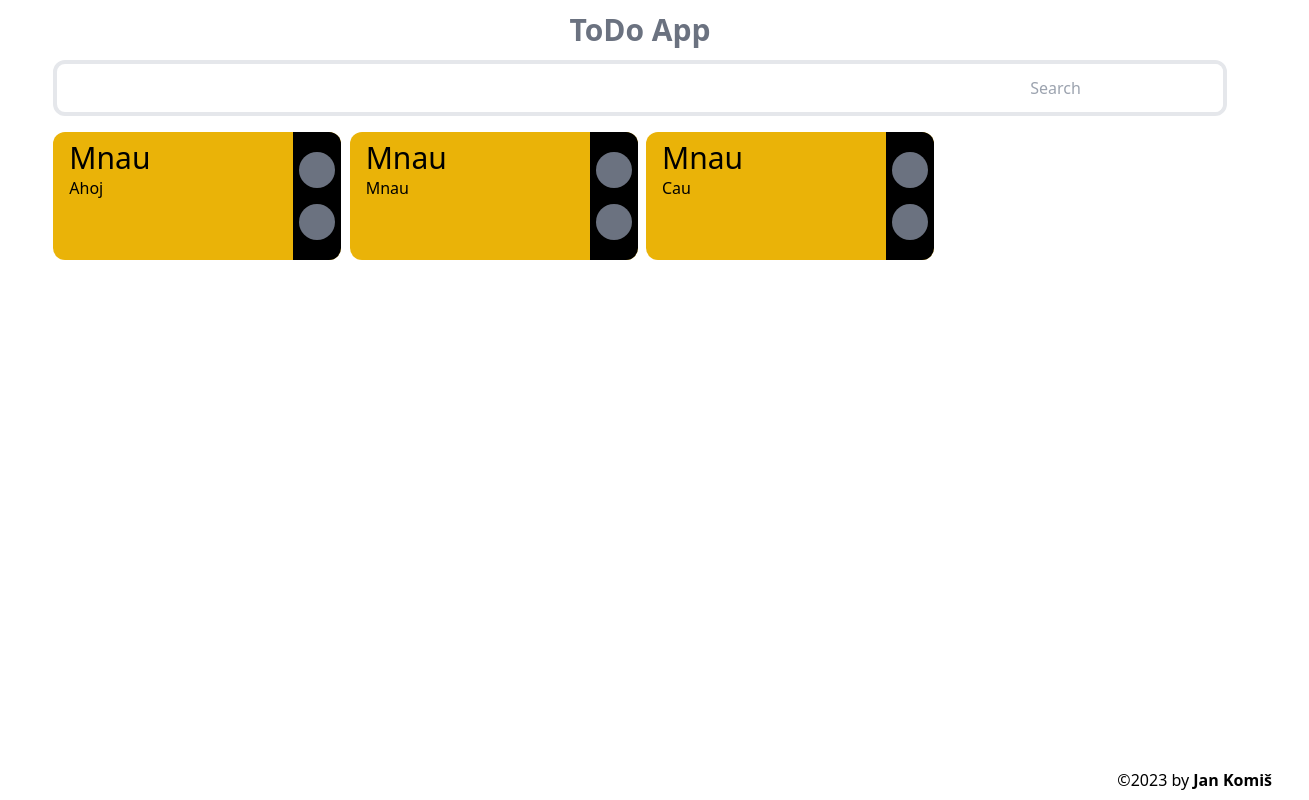
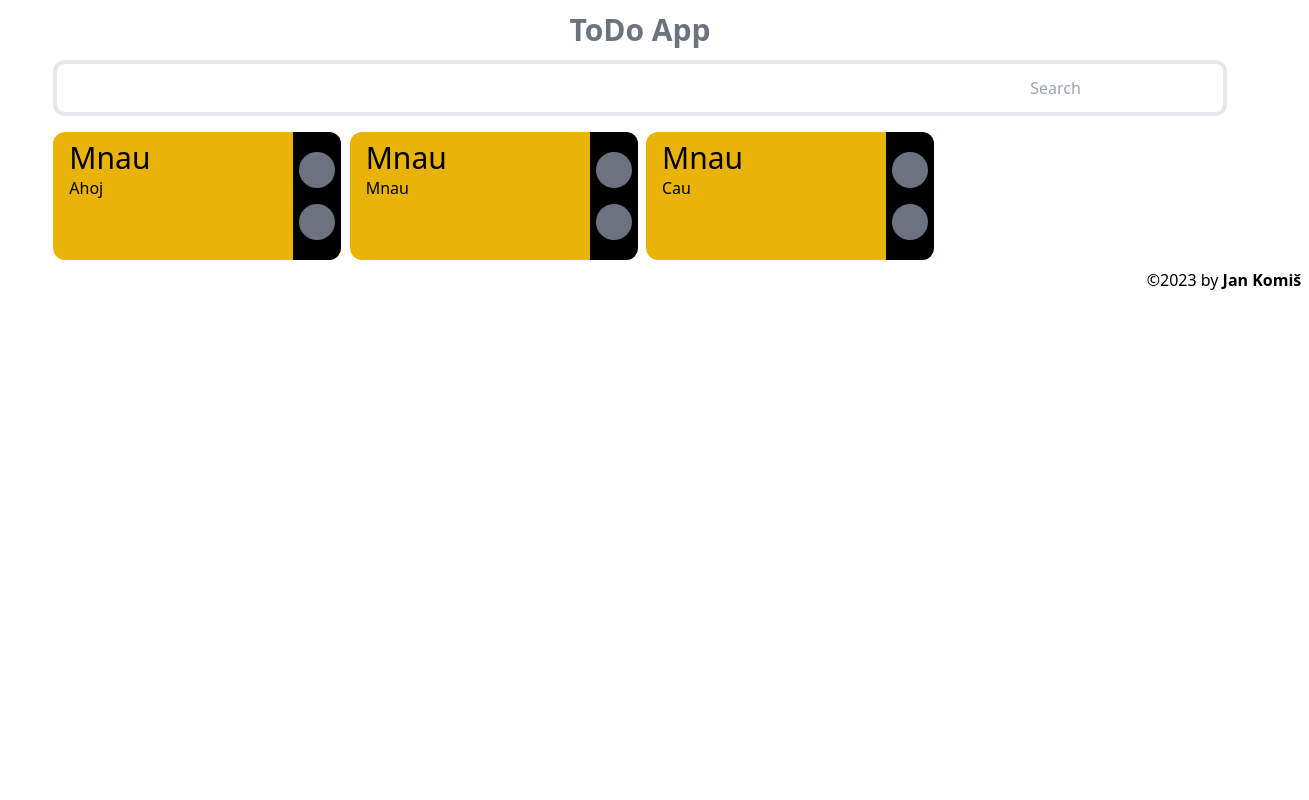
Before and after one commit to JanKomis/TodoList, a React (Vite) app: page / in a window 1280 px wide. Shown: the whole page, 1309 px wide, since content can reach past the window. Built offline with nearby package versions, Linux system fonts and the light colour scheme; some icons are missing.

Commit message:
uprava footeru

```diff
--- a/src/Components/Container components/Footer.jsx
+++ b/src/Components/Container components/Footer.jsx
@@ -1,6 +1,6 @@
 export default function Footer() {
   return (
-    <footer className="fixed right-0 bottom-0 p-2 text-right bg-white w-screen">
+    <footer className="relative right-6 bottom-0 p-2 text-right w-screen">
       <p className="">
         ©2023 by <b>Jan Komiš</b>
       </p>
```
